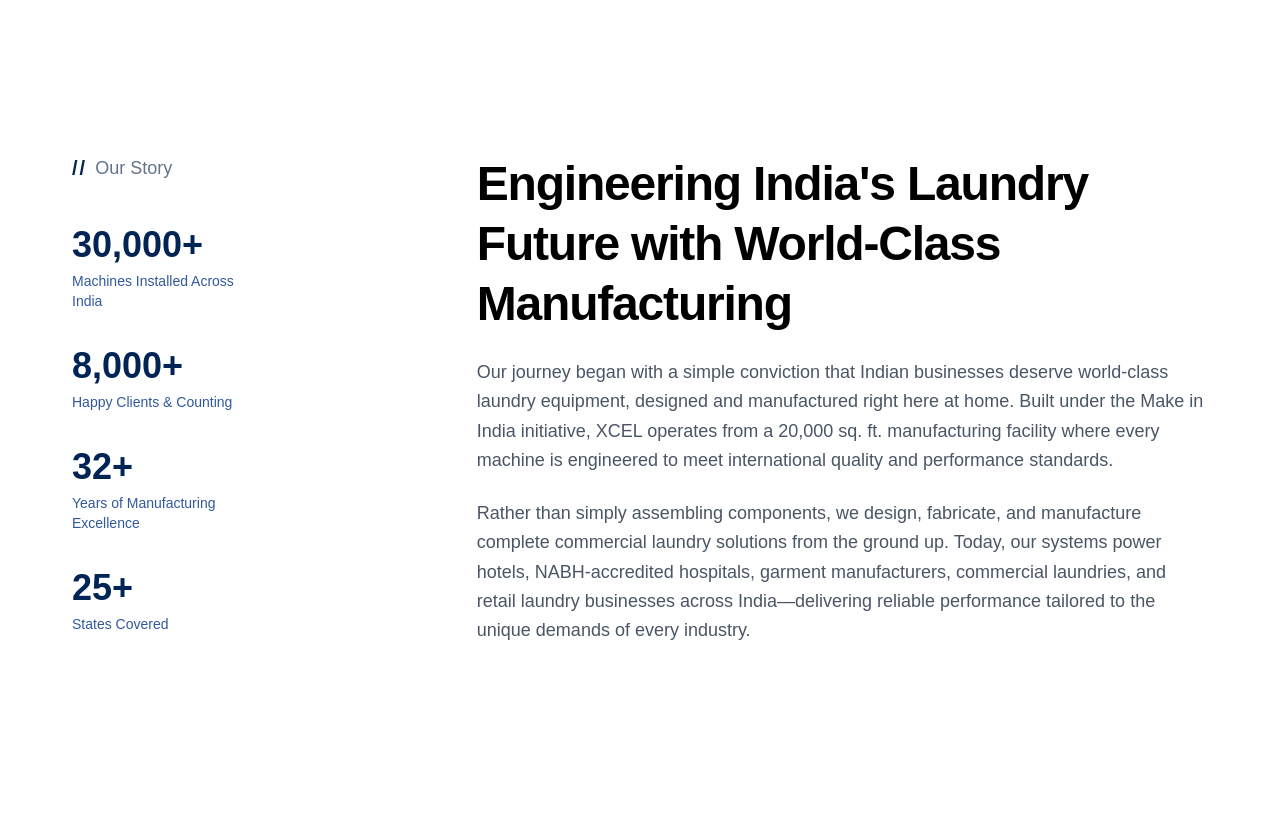
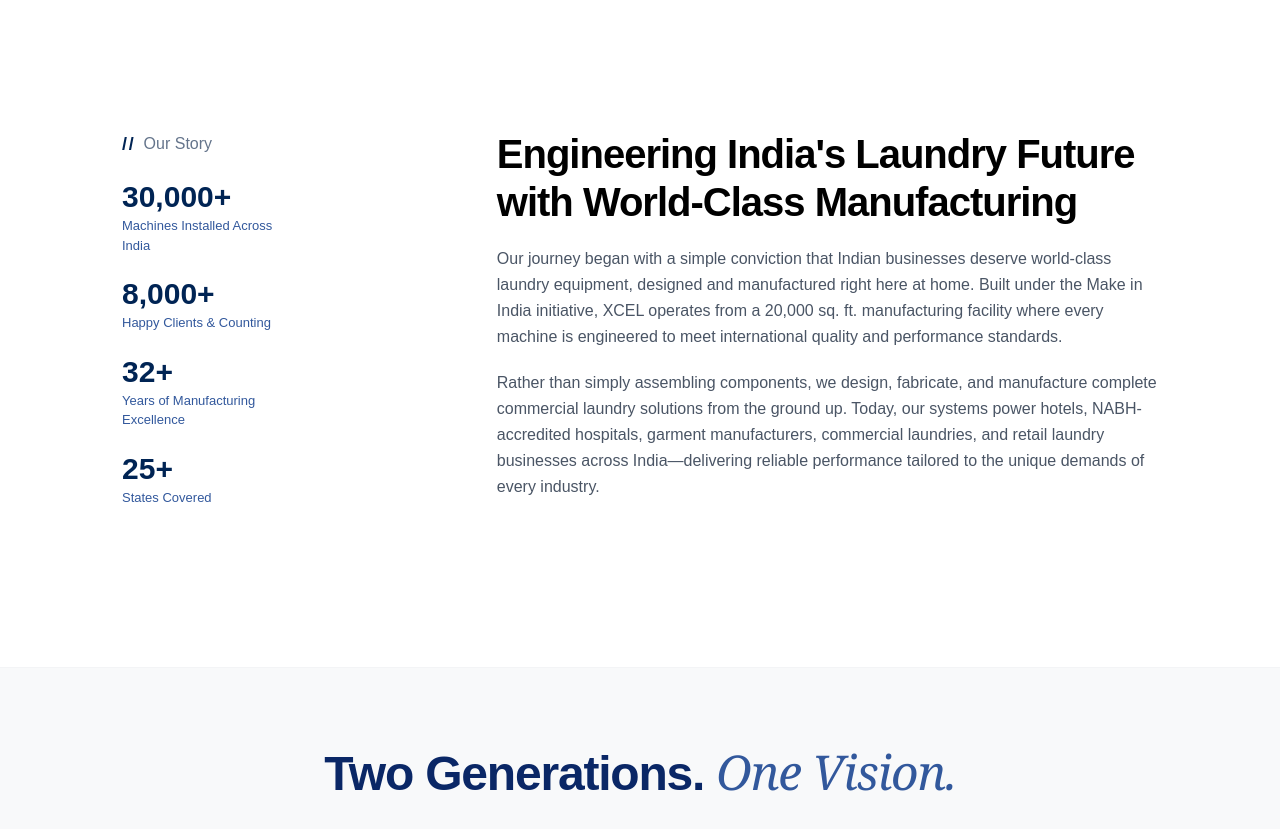
Before and after one commit to Ankita030694/Xcel-, a Next.js app: page /about in a window 1280 px wide. Shown: the part 607-1436 px from the top of the page. Built offline with nearby package versions, Linux system fonts and the light colour scheme.

Commit message:
Further reduce typography sizes and tighten gaps to push section up

```diff
--- a/app/about/page.tsx
+++ b/app/about/page.tsx
@@ -26,51 +26,51 @@ export default function AboutPage() {
 
 
 
-          <div className="flex flex-col lg:flex-row gap-12 lg:gap-16 mb-16 lg:mb-24 relative z-10 pt-10 px-4 lg:px-8 max-w-[1200px] mx-auto">
+          <div className="flex flex-col lg:flex-row gap-10 lg:gap-16 mb-12 lg:mb-16 relative z-10 pt-4 px-4 lg:px-8 max-w-[1100px] mx-auto">
             {/* Left Column: Title & Vertical Stats */}
-            <div className="w-full lg:w-[30%] shrink-0 flex flex-col gap-8">
-              <div className="flex items-center gap-2 mb-2">
-                <span className="text-[#002454] font-bold text-xl tracking-widest">{"//"}</span>
-                <span className="text-[#64748b] font-medium text-lg">Our Story</span>
+            <div className="w-full lg:w-[30%] shrink-0 flex flex-col gap-6">
+              <div className="flex items-center gap-2 mb-0">
+                <span className="text-[#002454] font-bold text-lg tracking-widest">{"//"}</span>
+                <span className="text-[#64748b] font-medium text-base">Our Story</span>
               </div>
 
-              <div className="flex flex-col gap-8">
+              <div className="flex flex-col gap-6">
                 <div className="flex flex-col items-start text-left gap-1">
-                  <h3 className="text-4xl font-semibold text-[#002454] leading-tight">
+                  <h3 className="text-3xl font-bold text-[#002454] leading-none">
                     <AnimatedCounter end={30000} suffix="+" />
                   </h3>
-                  <p className="text-[#32589c] text-sm font-normal">Machines Installed Across<br/> India</p>
+                  <p className="text-[#32589c] text-[13px] font-medium">Machines Installed Across<br/> India</p>
                 </div>
 
                 <div className="flex flex-col items-start text-left gap-1">
-                  <h3 className="text-4xl font-semibold text-[#002454] leading-tight">
+                  <h3 className="text-3xl font-bold text-[#002454] leading-none">
                     <AnimatedCounter end={8000} suffix="+" />
                   </h3>
-                  <p className="text-[#32589c] text-sm font-normal">Happy Clients & Counting</p>
+                  <p className="text-[#32589c] text-[13px] font-medium">Happy Clients & Counting</p>
                 </div>
 
                 <div className="flex flex-col items-start text-left gap-1">
-                  <h3 className="text-4xl font-semibold text-[#002454] leading-tight">
+                  <h3 className="text-3xl font-bold text-[#002454] leading-none">
                     <AnimatedCounter end={32} suffix="+" />
                   </h3>
-                  <p className="text-[#32589c] text-sm font-normal">Years of Manufacturing<br/> Excellence</p>
+                  <p className="text-[#32589c] text-[13px] font-medium">Years of Manufacturing<br/> Excellence</p>
                 </div>
 
                 <div className="flex flex-col items-start text-left gap-1">
-                  <h3 className="text-4xl font-semibold text-[#002454] leading-tight">
+                  <h3 className="text-3xl font-bold text-[#002454] leading-none">
                     <AnimatedCounter end={25} suffix="+" />
                   </h3>
-                  <p className="text-[#32589c] text-sm font-normal">States Covered</p>
+                  <p className="text-[#32589c] text-[13px] font-medium">States Covered</p>
                 </div>
               </div>
             </div>
 
             {/* Right Content: Title & Text */}
-            <div className="w-full lg:w-[70%] flex flex-col gap-6 relative z-10">
-              <h2 className="text-3xl sm:text-4xl lg:text-5xl font-semibold text-black leading-tight tracking-tight">
+            <div className="w-full lg:w-[70%] flex flex-col gap-5 relative z-10">
+              <h2 className="text-2xl sm:text-3xl lg:text-[40px] font-semibold text-black leading-[1.2] tracking-tight">
                 Engineering India's Laundry Future with World-Class Manufacturing
               </h2>
-              <div className="text-gray-600 font-normal text-base lg:text-lg leading-relaxed space-y-6">
+              <div className="text-gray-600 font-normal text-sm lg:text-base leading-relaxed space-y-5">
                 <p>
                   Our journey began with a simple conviction that Indian businesses deserve world-class laundry equipment, designed and manufactured right here at home. Built under the Make in India initiative, XCEL operates from a 20,000 sq. ft. manufacturing facility where every machine is engineered to meet international quality and performance standards.
                 </p>
```
